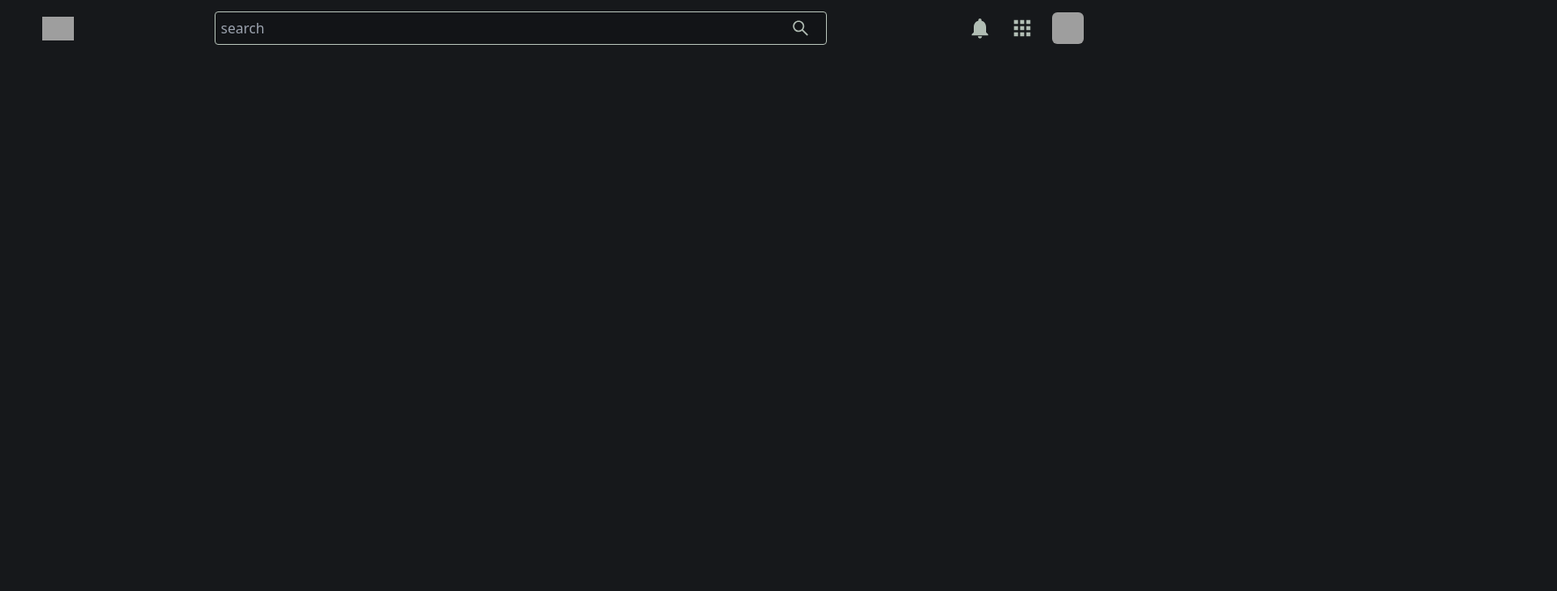
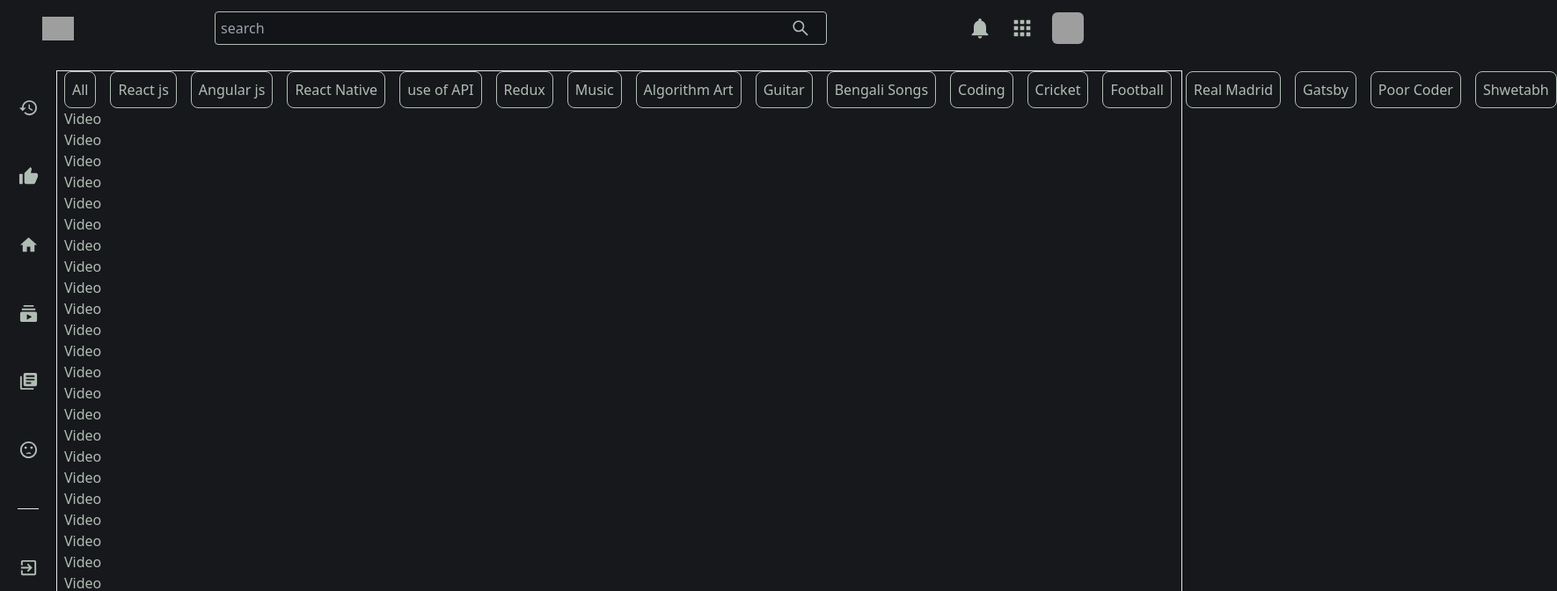
Before and after one commit to Shashwat61/Youtube.2, a React (Create React App) app: page / in a window 1280 px wide. Shown: the top 672 px of the page at 88% size, 1770 px wide, since content can reach past the window. Built offline with nearby package versions, Linux system fonts and the light colour scheme; grey boxes are pictures that could not be loaded.

Commit message:
overflow not working

```diff
--- a/src/App.js
+++ b/src/App.js
@@ -1,11 +1,19 @@
 import './App.css';
 import Header from './components/header/Header';
+import Sidebar from './components/sidebar/Sidebar';
+import VideoContainer from './components/videocontainer/VideoContainer';
 
 function App() {
   return (
-    <div className="App">
+    <>
      <Header/>
+     <div className="flex w-full">
+     <Sidebar/>
+     <VideoContainer/>
      </div>
+
+
+     </>
 
   );
 }
--- a/src/components/header/Header.js
+++ b/src/components/header/Header.js
@@ -5,7 +5,7 @@ import {MdNotifications,MdApps} from "react-icons/md"
 
 function Header() {
     return (
-        <div className="p-4 breakpointsmall:py-4 breakpointsmall:px-12 flex  justify-between items-center text-textcolor bg-blackprimary w-full h-16">
+        <div className="p-4  border-textcolor border-solid  breakpointsmall:py-4 breakpointsmall:px-12 flex fixed justify-between items-center text-textcolor bg-blackprimary w-full h-16">
             <FaBars
             size={26}
             className=" mr-1 breakpointsmall:hidden "
--- /dev/null
+++ b/src/components/sidebar/Sidebar.js
@@ -0,0 +1,21 @@
+import React from 'react'
+import {MdHistory,MdThumbUp, MdHome, MdSubscriptions, MdLibraryBooks, MdSentimentDissatisfied, MdExitToApp} from 'react-icons/md'
+function Sidebar() {
+    return (
+        <div className=" w-16 flex mt-16 fixed flex-col p-5 h-4/5  items-center justify-around">
+           <MdHistory size={23} />
+           <MdThumbUp size={23}/>
+           <MdHome size={23}/>
+           <MdSubscriptions size={23}/>
+           <MdLibraryBooks size={23}/>
+           <MdSentimentDissatisfied size={23}/>
+
+
+           <hr className="bg-textcolor w-full"/>
+           <MdExitToApp size={23}/>
+
+        </div>
+    )
+}
+
+export default Sidebar
--- /dev/null
+++ b/src/components/videocontainer/VideoContainer.js
@@ -0,0 +1,23 @@
+import React from 'react'
+import CategoriesBar from './categoriesbar/CategoriesBar'
+import Video from './video/Video'
+
+
+
+function VideoContainer() {
+    return (
+        <div className="ml-16 pl-2 pr-2 mt-20 border w-full sm:w-full" >
+            <CategoriesBar/>
+            {[...new Array(40)].map((item)=>(
+
+                <Video/>
+
+            ))
+
+            }
+
+        </div>
+    )
+}
+
+export default VideoContainer
--- /dev/null
+++ b/src/components/videocontainer/categoriesbar/CategoriesBar.js
@@ -0,0 +1,38 @@
+import React from 'react'
+
+
+
+const keywords = [
+    'All',
+    'React js',
+    'Angular js',
+    'React Native',
+    'use of API',
+    'Redux',
+    'Music',
+    'Algorithm Art ',
+    'Guitar',
+    'Bengali Songs',
+    'Coding',
+    'Cricket',
+    'Football',
+    'Real Madrid',
+    'Gatsby',
+    'Poor Coder',
+    'Shwetabh',
+ ]
+
+function CategoriesBar() {
+    return (
+        <div className="flex  w-full">
+            {
+                keywords.map((item)=>(
+                    <div className="rounded-lg border whitespace-nowrap p-2 mr-4 border-textcolor">{item}</div>
+                ))
+            }
+
+        </div>
+    )
+}
+
+export default CategoriesBar
--- /dev/null
+++ b/src/components/videocontainer/video/Video.js
@@ -0,0 +1,11 @@
+import React from 'react'
+
+function Video() {
+    return (
+        <div className="">
+            Video
+        </div>
+    )
+}
+
+export default Video
--- a/src/index.css
+++ b/src/index.css
@@ -2,6 +2,12 @@
 @tailwind components;
 @tailwind utilities;
 
+
+
 body{
     background-color: #16181b;
+    color:#b1bdb4;
+    /* position: relative; */
+    /* max-width:100vw; */
+
 }
--- a/tailwind.config.js
+++ b/tailwind.config.js
@@ -4,7 +4,7 @@ module.exports = {
   theme: {
 
     extend: {
-        screens:{
+      screens:{
 
         'breakpointmedium':"1280px",
         'breakpointsmall':"520px",
@@ -21,4 +21,9 @@ module.exports = {
     extend: {},
   },
   plugins: [],
+  corePlugins: {
+    // ...
+   overflow: false,
+  },
+
 }
```
